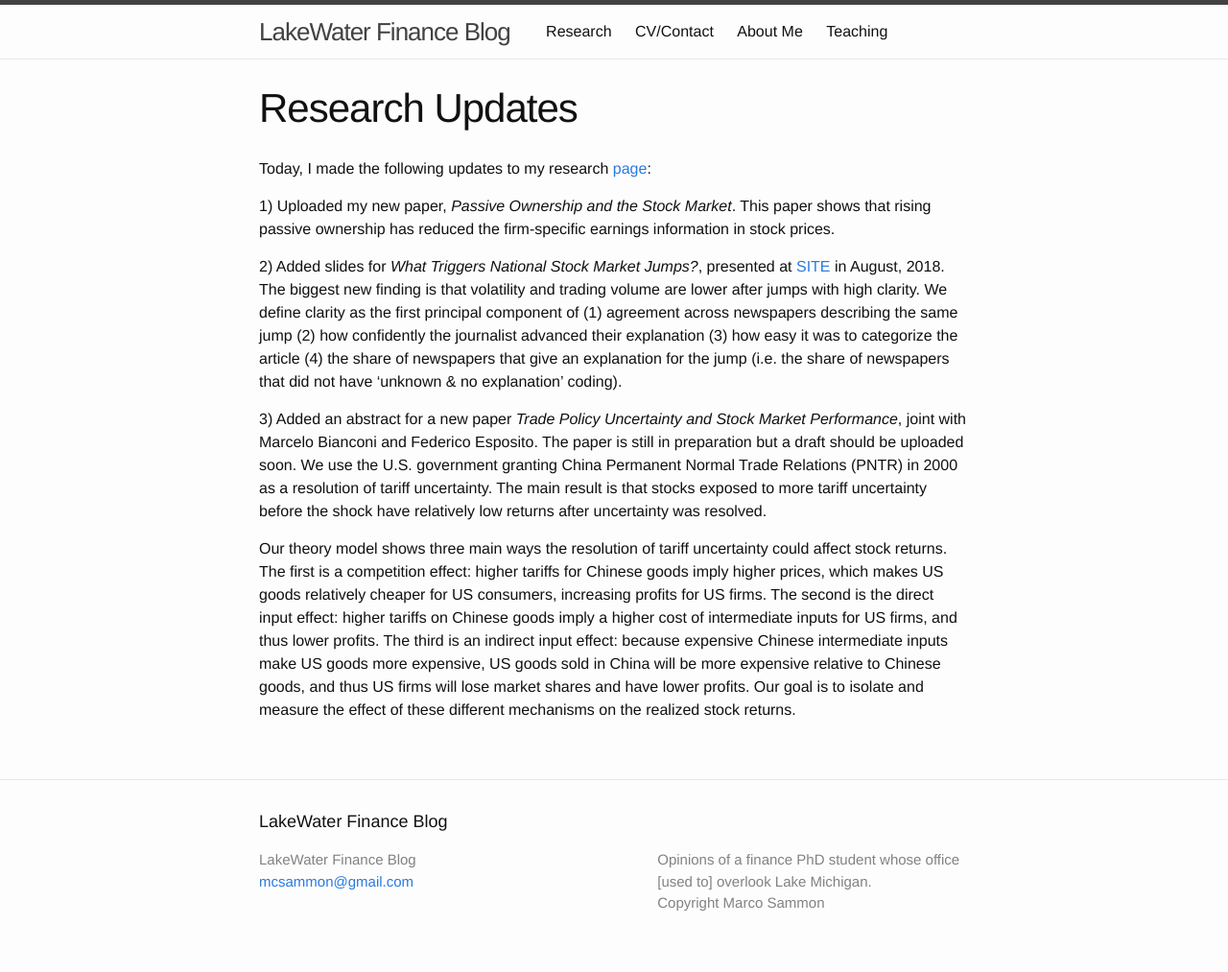
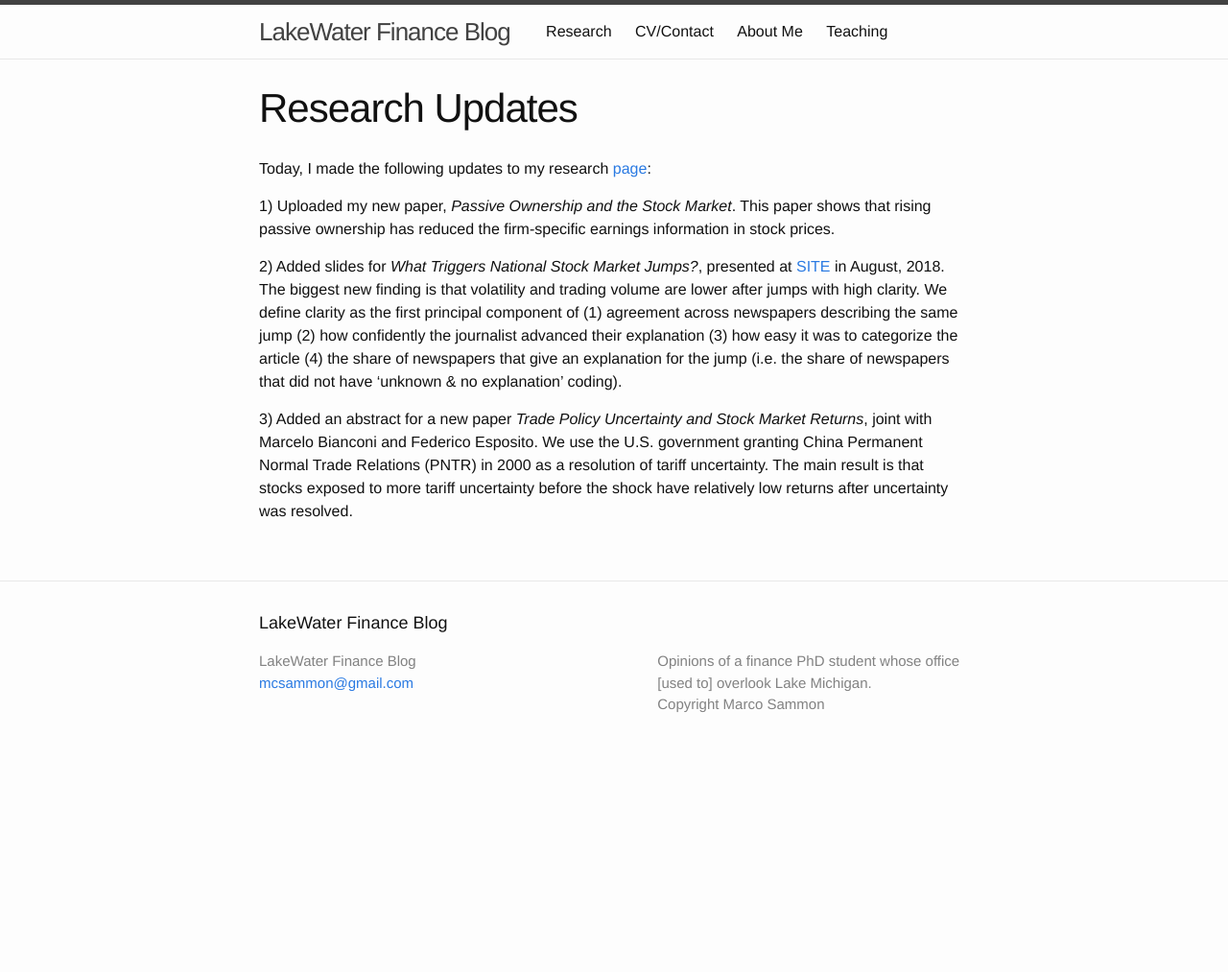
Before and after one commit to mcsammon/mcsammon.github.io, a Jekyll site: the page built from _posts/2018-09-04-research.md, in a window 1280 px wide. Shown: the whole page at 96% size. Built offline with Jekyll 4.4.1, drawn with Linux system fonts in a browser that asks for light colours; comment, search, counter and statistics services are not loaded; after the commit the page ends 900 px from its top, so only the background shows below that.

Commit message:
fix a few things

```diff
--- a/_posts/2018-09-04-research.md
+++ b/_posts/2018-09-04-research.md
@@ -9,6 +9,4 @@ Today, I made the following updates to my research <a href="http://marcosammon.c
 
 2) Added slides for *What Triggers National Stock Market Jumps?*, presented at <a href="https://site.stanford.edu/2018/session-6">SITE</a> in August, 2018.  The biggest new finding is that volatility and trading volume are lower after jumps with high clarity. We define clarity as the first principal component of (1) agreement across newspapers describing the same jump (2) how confidently the journalist advanced their explanation (3) how easy it was to categorize the article (4) the share of newspapers that give an explanation for the jump (i.e. the share of newspapers that did not have 'unknown & no explanation' coding).
 
-3) Added an abstract for a new paper *Trade Policy Uncertainty and Stock Market Performance*, joint with Marcelo Bianconi and Federico Esposito.  The paper is still in preparation but a draft should be uploaded soon.  We use the U.S. government granting China Permanent Normal Trade Relations (PNTR) in 2000 as a resolution of tariff uncertainty.  The main result is that stocks exposed to more tariff uncertainty before the shock have relatively low returns after uncertainty was resolved.
-
-Our theory model shows three main ways the resolution of tariff uncertainty could affect stock returns. The first is a competition effect: higher tariffs for Chinese goods imply higher prices, which makes US goods relatively cheaper for US consumers, increasing profits for US firms. The second is the direct input effect: higher tariffs on Chinese goods imply a higher cost of intermediate inputs for US firms, and thus lower profits. The third is an indirect input effect: because expensive Chinese intermediate inputs make US goods more expensive, US goods sold in China will be more expensive relative to Chinese goods, and thus US firms will lose market shares and have lower profits.  Our goal is to isolate and measure the effect of these different mechanisms on the realized stock returns.
+3) Added an abstract for a new paper *Trade Policy Uncertainty and Stock Market Returns*, joint with Marcelo Bianconi and Federico Esposito.  We use the U.S. government granting China Permanent Normal Trade Relations (PNTR) in 2000 as a resolution of tariff uncertainty.  The main result is that stocks exposed to more tariff uncertainty before the shock have relatively low returns after uncertainty was resolved.
```
Also changed, not shown: research.md (+1 -1 lines).
